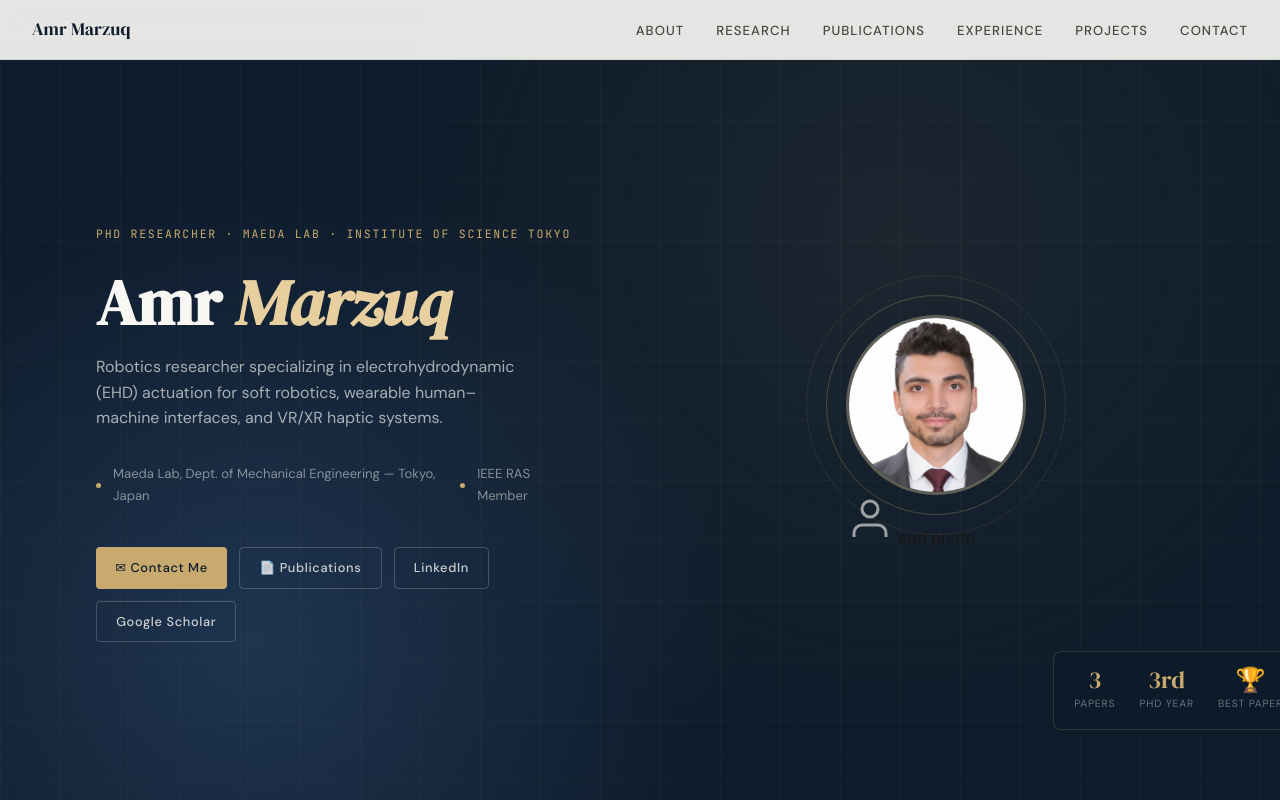
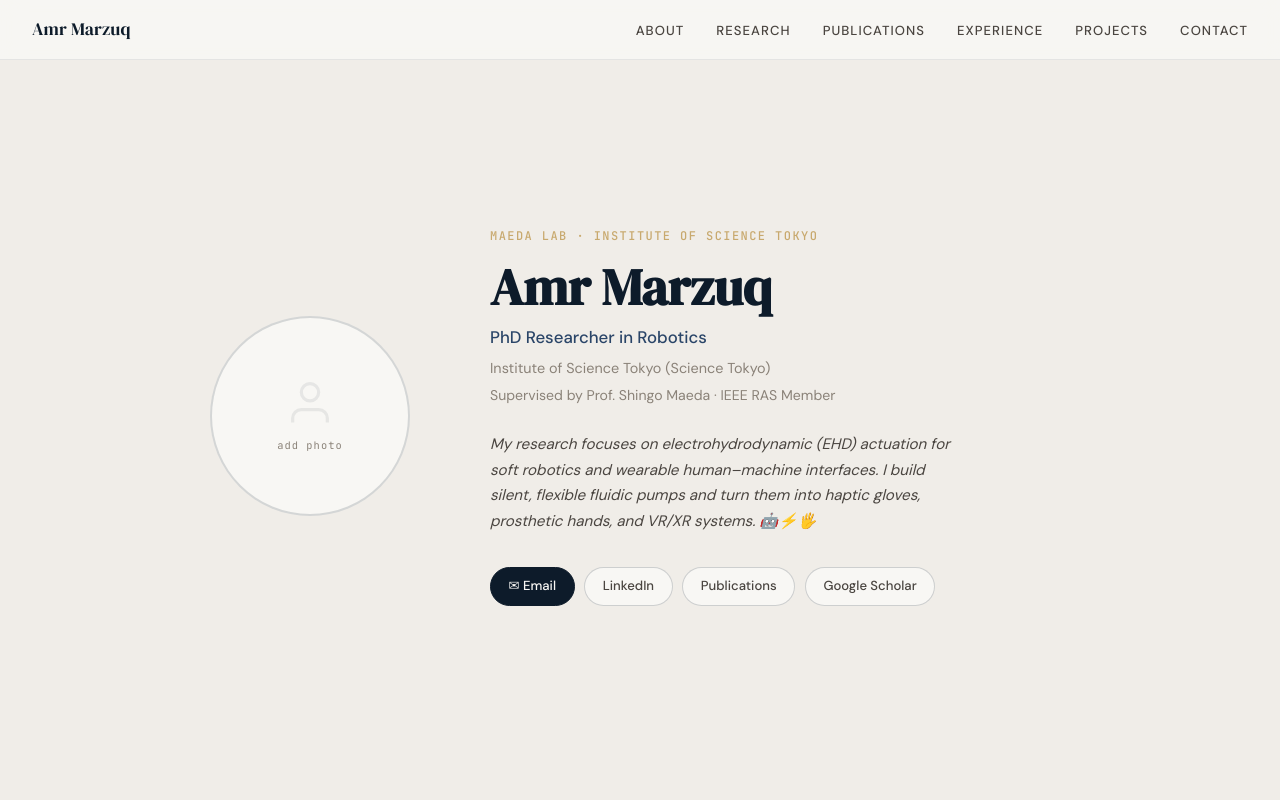
Before and after one commit to Amr-Marzuq/Amr-Marzuq.github.io, a plain HTML site: page index.html in a window 1280 px wide. Shown: the top 800 px of the page. Drawn offline with Linux system fonts and the light colour scheme.

Commit message:
Add files via upload

```diff
--- a/index.html
+++ b/index.html
@@ -69,179 +69,120 @@
   /* ── HERO ── */
   #hero {
     min-height: 100vh;
-    background: var(--navy);
-    display: grid;
-    grid-template-columns: 1fr 1fr;
-    position: relative;
-    overflow: hidden;
+    background: var(--gray-100);
+    display: flex;
+    align-items: center;
+    justify-content: center;
+    padding: 7rem 2rem 5rem;
   }
-  .hero-bg-pattern {
-    position: absolute; inset: 0;
-    background-image:
-      radial-gradient(circle at 70% 30%, rgba(200,169,110,0.08) 0%, transparent 50%),
-      radial-gradient(circle at 20% 80%, rgba(42,69,104,0.6) 0%, transparent 40%);
-    pointer-events: none;
-  }
-  .hero-grid-lines {
-    position: absolute; inset: 0;
-    background-image:
-      linear-gradient(rgba(200,169,110,0.04) 1px, transparent 1px),
-      linear-gradient(90deg, rgba(200,169,110,0.04) 1px, transparent 1px);
-    background-size: 60px 60px;
-    pointer-events: none;
-  }
-  .hero-left {
-    display: flex; flex-direction: column; justify-content: center;
-    padding: 8rem 4rem 4rem 6rem;
-    position: relative; z-index: 2;
-  }
-  .hero-tag {
-    font-family: var(--mono);
-    font-size: 0.72rem;
-    color: var(--accent);
-    letter-spacing: 0.15em;
-    text-transform: uppercase;
-    margin-bottom: 1.5rem;
-    opacity: 0;
-    animation: fadeUp 0.6s ease forwards 0.2s;
-  }
-  .hero-name {
-    font-family: var(--serif);
-    font-size: clamp(2.8rem, 5vw, 4.2rem);
-    color: var(--white);
-    line-height: 1.1;
-    margin-bottom: 1rem;
-    opacity: 0;
-    animation: fadeUp 0.6s ease forwards 0.4s;
-  }
-  .hero-name em {
-    font-style: italic;
-    color: var(--accent-light);
-  }
-  .hero-subtitle {
-    font-size: 1rem;
-    color: rgba(248,247,244,0.65);
-    margin-bottom: 2rem;
-    max-width: 420px;
-    line-height: 1.6;
-    opacity: 0;
-    animation: fadeUp 0.6s ease forwards 0.6s;
-  }
-  .hero-affil {
-    display: flex; align-items: center; gap: 0.75rem;
-    font-size: 0.82rem;
-    color: rgba(248,247,244,0.5);
-    margin-bottom: 2.5rem;
-    opacity: 0;
-    animation: fadeUp 0.6s ease forwards 0.7s;
-  }
-  .hero-affil-dot {
-    width: 5px; height: 5px;
-    background: var(--accent);
-    border-radius: 50%;
-    flex-shrink: 0;
-  }
-  .hero-links {
-    display: flex; flex-wrap: wrap; gap: 0.75rem;
-    opacity: 0;
-    animation: fadeUp 0.6s ease forwards 0.85s;
-  }
-  .hero-link {
-    display: inline-flex; align-items: center; gap: 0.4rem;
-    padding: 0.55rem 1.2rem;
-    font-size: 0.8rem;
-    font-weight: 500;
-    letter-spacing: 0.05em;
-    border-radius: 4px;
-    text-decoration: none;
-    transition: all 0.2s;
-  }
-  .hero-link.primary {
-    background: var(--accent);
-    color: var(--navy);
-  }
-  .hero-link.primary:hover { background: var(--accent-light); }
-  .hero-link.outline {
-    border: 1px solid rgba(248,247,244,0.2);
-    color: rgba(248,247,244,0.8);
-  }
-  .hero-link.outline:hover { border-color: var(--accent); color: var(--accent); }
-
-  .hero-right {
-    display: flex; align-items: center; justify-content: center;
-    position: relative; z-index: 2;
-    padding: 8rem 5rem 4rem 2rem;
+  .hero-inner {
+    max-width: 860px;
+    width: 100%;
+    display: flex;
+    align-items: center;
+    gap: 5rem;
   }
   .hero-photo-wrap {
-    position: relative;
+    flex-shrink: 0;
     opacity: 0;
-    animation: fadeIn 0.8s ease forwards 1s;
-  }
-  .hero-photo-wrap::before {
-    content: '';
-    position: absolute;
-    top: -20px; left: -20px;
-    width: 220px; height: 220px;
-    border: 1px solid rgba(200,169,110,0.3);
-    border-radius: 50%;
-  }
-  .hero-photo-wrap::after {
-    content: '';
-    position: absolute;
-    top: -40px; left: -40px;
-    width: 260px; height: 260px;
-    border: 1px solid rgba(200,169,110,0.12);
-    border-radius: 50%;
+    animation: fadeIn 0.7s ease forwards 0.2s;
   }
   .hero-photo {
-    width: 180px; height: 180px;
+    width: 200px; height: 200px;
     border-radius: 50%;
     object-fit: cover;
-    border: 3px solid rgba(200,169,110,0.4);
-    background: var(--navy-mid);
-    display: flex; align-items: center; justify-content: center;
-    overflow: hidden;
+    border: 3px solid rgba(13,27,42,0.12);
+    display: block;
   }
   .hero-photo-placeholder {
-    width: 180px; height: 180px;
+    width: 200px; height: 200px;
     border-radius: 50%;
-    border: 3px solid rgba(200,169,110,0.4);
-    background: var(--navy-mid);
+    border: 2px solid rgba(13,27,42,0.15);
+    background: var(--white);
     display: flex; align-items: center; justify-content: center;
     flex-direction: column;
     gap: 0.5rem;
   }
-  .hero-photo-placeholder svg { opacity: 0.4; }
+  .hero-photo-placeholder svg { opacity: 0.25; }
   .hero-photo-placeholder span {
     font-size: 0.65rem;
-    color: rgba(248,247,244,0.3);
+    color: var(--gray-500);
     font-family: var(--mono);
     letter-spacing: 0.1em;
   }
-
-  .hero-stats {
-    position: absolute;
-    bottom: -1.5rem; right: -1.5rem;
-    background: rgba(13,27,42,0.9);
-    border: 1px solid rgba(200,169,110,0.2);
-    border-radius: 8px;
-    padding: 1rem 1.25rem;
-    display: flex; gap: 1.5rem;
-    backdrop-filter: blur(8px);
+  .hero-text {
+    flex: 1;
+    opacity: 0;
+    animation: fadeUp 0.7s ease forwards 0.35s;
   }
-  .hero-stat { text-align: center; }
-  .hero-stat-num {
+  .hero-tag {
+    font-family: var(--mono);
+    font-size: 0.75rem;
+    color: var(--accent);
+    letter-spacing: 0.12em;
+    text-transform: uppercase;
+    margin-bottom: 0.75rem;
+    font-weight: 500;
+  }
+  .hero-name {
     font-family: var(--serif);
-    font-size: 1.5rem;
-    color: var(--accent);
-    line-height: 1;
+    font-size: clamp(2.4rem, 4vw, 3.4rem);
+    color: var(--navy);
+    line-height: 1.1;
+    margin-bottom: 0.5rem;
   }
-  .hero-stat-label {
-    font-size: 0.65rem;
-    color: rgba(248,247,244,0.4);
-    letter-spacing: 0.08em;
-    text-transform: uppercase;
-    margin-top: 0.2rem;
+  .hero-role {
+    font-size: 1.05rem;
+    font-weight: 500;
+    color: var(--navy-light);
+    margin-bottom: 0.3rem;
+  }
+  .hero-institution {
+    font-size: 0.9rem;
+    color: var(--gray-500);
+    margin-bottom: 0.2rem;
+  }
+  .hero-supervisor {
+    font-size: 0.88rem;
+    color: var(--gray-500);
+    margin-bottom: 1.5rem;
+  }
+  .hero-bio {
+    font-size: 0.95rem;
+    color: var(--text-light);
+    line-height: 1.7;
+    font-style: italic;
+    margin-bottom: 2rem;
+    max-width: 480px;
+  }
+  .hero-links {
+    display: flex; flex-wrap: wrap; gap: 0.6rem;
+  }
+  .hero-link {
+    display: inline-flex; align-items: center; gap: 0.4rem;
+    padding: 0.45rem 1.1rem;
+    font-size: 0.82rem;
+    font-weight: 500;
+    border-radius: 100px;
+    text-decoration: none;
+    transition: all 0.2s;
+    border: 1.5px solid rgba(13,27,42,0.18);
+    color: var(--text-light);
+    background: var(--white);
+  }
+  .hero-link:hover {
+    border-color: var(--navy);
+    color: var(--navy);
+    background: var(--white);
+  }
+  .hero-link.primary {
+    background: var(--navy);
+    color: var(--white);
+    border-color: var(--navy);
+  }
+  .hero-link.primary:hover {
+    background: var(--navy-light);
+    border-color: var(--navy-light);
   }
 
   /* ── SECTIONS ── */
@@ -646,9 +587,9 @@
 
   /* ── RESPONSIVE ── */
   @media (max-width: 768px) {
-    #hero { grid-template-columns: 1fr; }
-    .hero-right { display: none; }
-    .hero-left { padding: 7rem 2rem 4rem; }
+    .hero-inner { flex-direction: column; gap: 2.5rem; text-align: center; }
+    .hero-links { justify-content: center; }
+    .hero-bio { margin: 0 auto 2rem; }
     .about-grid, .contact-grid { grid-template-columns: 1fr; }
     .research-grid { grid-template-columns: 1fr; }
     .projects-grid { grid-template-columns: 1fr; }
@@ -673,49 +614,30 @@
 
 <!-- HERO -->
 <section id="hero">
-  <div class="hero-bg-pattern"></div>
-  <div class="hero-grid-lines"></div>
-  <div class="hero-left">
-    <div class="hero-tag">PhD Researcher · Maeda Lab · Institute of Science Tokyo</div>
-    <h1 class="hero-name">Amr <em>Marzuq</em></h1>
-    <p class="hero-subtitle">
-      Robotics researcher specializing in electrohydrodynamic (EHD) actuation for soft robotics, wearable human–machine interfaces, and VR/XR haptic systems.
-    </p>
-    <div class="hero-affil">
-      <div class="hero-affil-dot"></div>
-      Maeda Lab, Dept. of Mechanical Engineering — Tokyo, Japan
-      <div class="hero-affil-dot"></div>
-      IEEE RAS Member
-    </div>
-    <div class="hero-links">
-      <a href="mailto:amr.marzuq@gmail.com" class="hero-link primary">✉ Contact Me</a>
-      <a href="#publications" class="hero-link outline">📄 Publications</a>
-      <a href="https://www.linkedin.com/in/amr-marzuq-a03367ab/" target="_blank" class="hero-link outline">LinkedIn</a>
-      <a href="#" class="hero-link outline">Google Scholar</a>
-    </div>
-  </div>
-  <div class="hero-right">
+  <div class="hero-inner">
     <div class="hero-photo-wrap">
-      <img src="Amr_Photo.png" alt="Amr Marzuq" class="hero-photo">
-        <svg width="48" height="48" viewBox="0 0 24 24" fill="none" stroke="rgba(248,247,244,0.6)" stroke-width="1.5">
+      <div class="hero-photo-placeholder">
+        <svg width="52" height="52" viewBox="0 0 24 24" fill="none" stroke="rgba(13,27,42,0.3)" stroke-width="1.5">
           <path d="M20 21v-2a4 4 0 0 0-4-4H8a4 4 0 0 0-4 4v2"/>
           <circle cx="12" cy="7" r="4"/>
         </svg>
         <span>add photo</span>
       </div>
-      <div class="hero-stats">
-        <div class="hero-stat">
-          <div class="hero-stat-num">3</div>
-          <div class="hero-stat-label">Papers</div>
-        </div>
-        <div class="hero-stat">
-          <div class="hero-stat-num">3rd</div>
-          <div class="hero-stat-label">PhD Year</div>
-        </div>
-        <div class="hero-stat">
-          <div class="hero-stat-num">🏆</div>
-          <div class="hero-stat-label">Best Paper</div>
-        </div>
+    </div>
+    <div class="hero-text">
+      <div class="hero-tag">Maeda Lab · Institute of Science Tokyo</div>
+      <h1 class="hero-name">Amr Marzuq</h1>
+      <div class="hero-role">PhD Researcher in Robotics</div>
+      <div class="hero-institution">Institute of Science Tokyo (Science Tokyo)</div>
+      <div class="hero-supervisor">Supervised by Prof. Shingo Maeda · IEEE RAS Member</div>
+      <p class="hero-bio">
+        My research focuses on electrohydrodynamic (EHD) actuation for soft robotics and wearable human–machine interfaces. I build silent, flexible fluidic pumps and turn them into haptic gloves, prosthetic hands, and VR/XR systems. 🤖⚡🖐
+      </p>
+      <div class="hero-links">
+        <a href="mailto:amr.marzuq@gmail.com" class="hero-link primary">✉ Email</a>
+        <a href="https://www.linkedin.com/in/amr-marzuq-a03367ab/" target="_blank" class="hero-link">LinkedIn</a>
+        <a href="#publications" class="hero-link">Publications</a>
+        <a href="#" class="hero-link">Google Scholar</a>
       </div>
     </div>
   </div>
```
